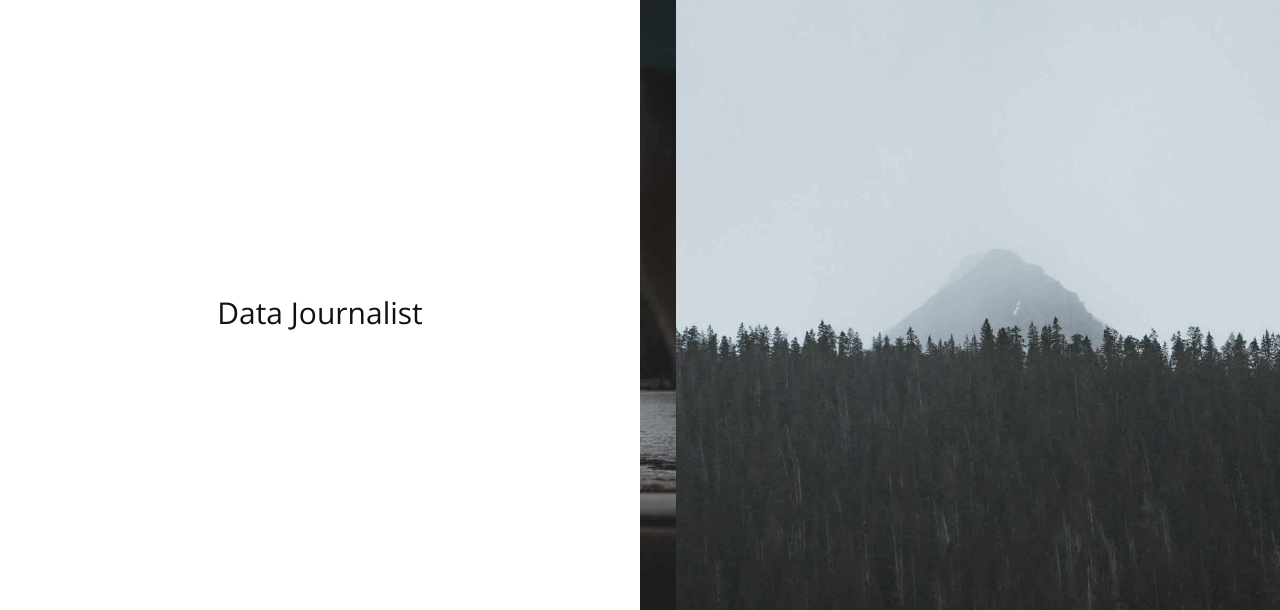
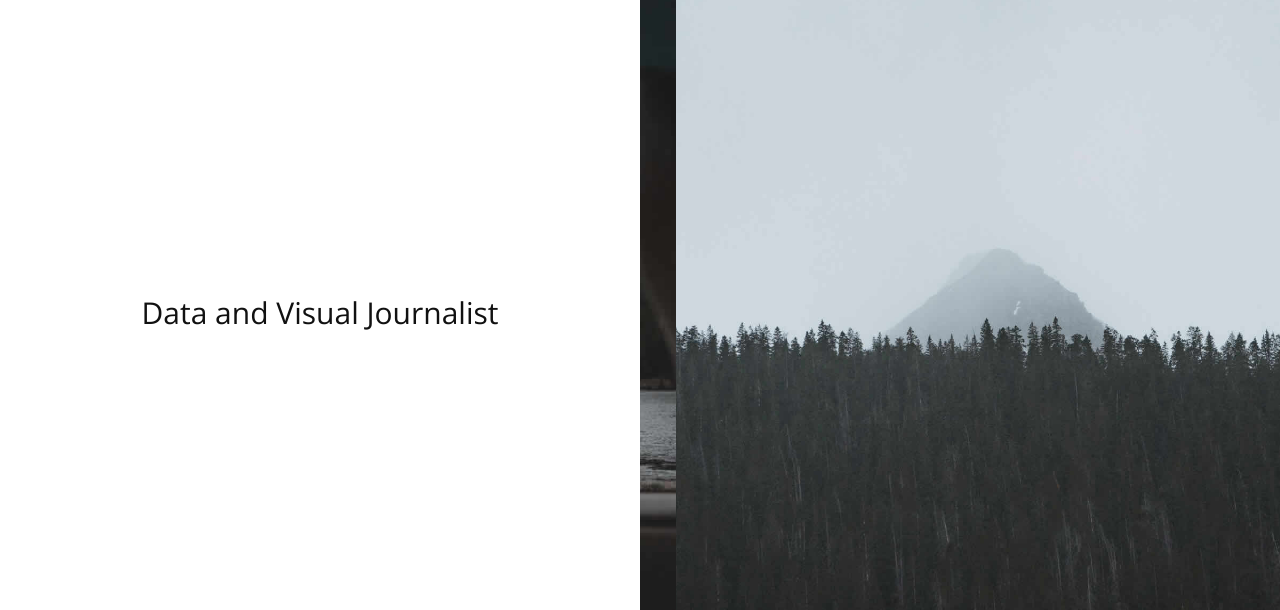
Before and after one commit to simprism/simprism.github.io, a plain HTML site: page index.html in a window 1280 px wide. Shown: the part 88-698 px from the top of the page. Drawn offline with nearby package versions, Linux system fonts and the light colour scheme; a web font is replaced by a local one.

Commit message:
change to index page

```diff
--- a/index.html
+++ b/index.html
@@ -37,7 +37,7 @@
       <!-- Header -->
       <div class="span12">
          <div class="col-md-6 no-gutter text-center fill">
-            <h2 class="vcenter">Data Journalist</h2>
+            <h2 class="vcenter">Data and Visual Journalist</h2>
          </div>
          <div class="col-md-6 no-gutter text-center">
             <div id="header" data-speed="2" data-type="background">
```
